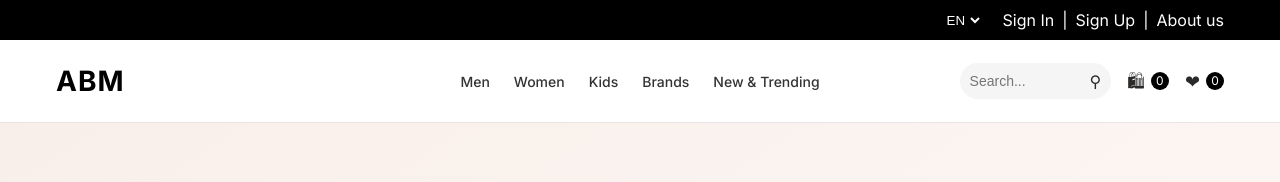
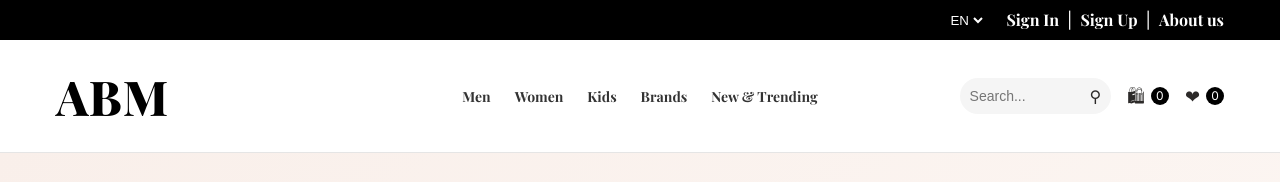
Before and after one commit to Artem1508/E-pood, a React (Vite) app in the folder frontend/frontend/: page / in a window 1280 px wide. Shown: the top 182 px of the page. Built offline with nearby package versions, Linux system fonts and the light colour scheme; no server answers.

Commit message:
Update logo font size and family; adjust heading styles for consistency

```diff
--- a/frontend/frontend/src/index.css
+++ b/frontend/frontend/src/index.css
@@ -113,8 +113,9 @@ body {
 }
 
 .logo {
-  font-size: 28px;
+  font-size: 48px;
   font-weight: 800;
+  font-family: 'Playfair Display', serif;
   text-decoration: none;
   color: black;
   letter-spacing: 1px;
@@ -199,9 +200,11 @@ body {
   border-radius: 50%;
 }
 
-h1, h2, h3, .logo-font {
+h1, h2, h3, a, .logo-font {
   font-family: 'Playfair Display', serif;
   font-weight: 700;
+  text-decoration: none;
+  color: var(--text-dark);
 }
 
 .Row {
```
